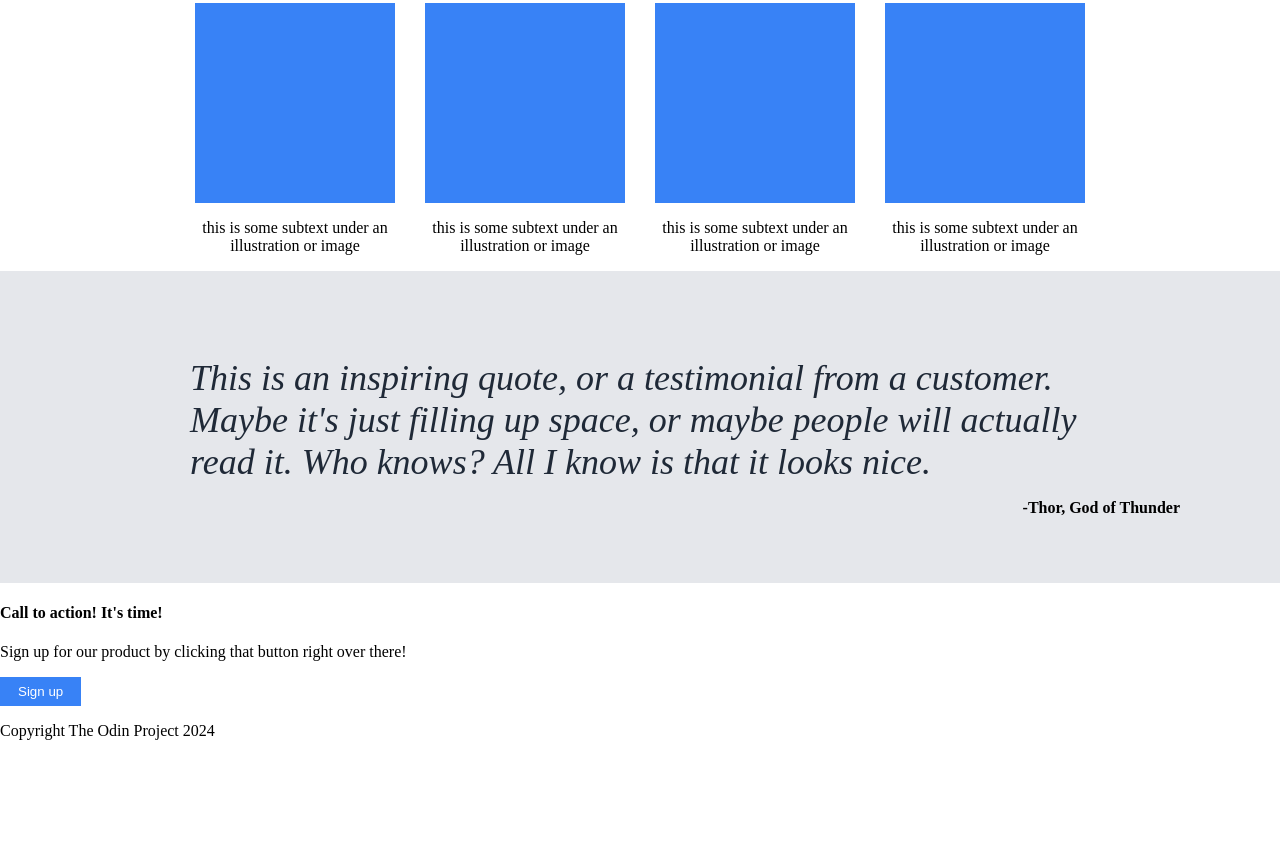
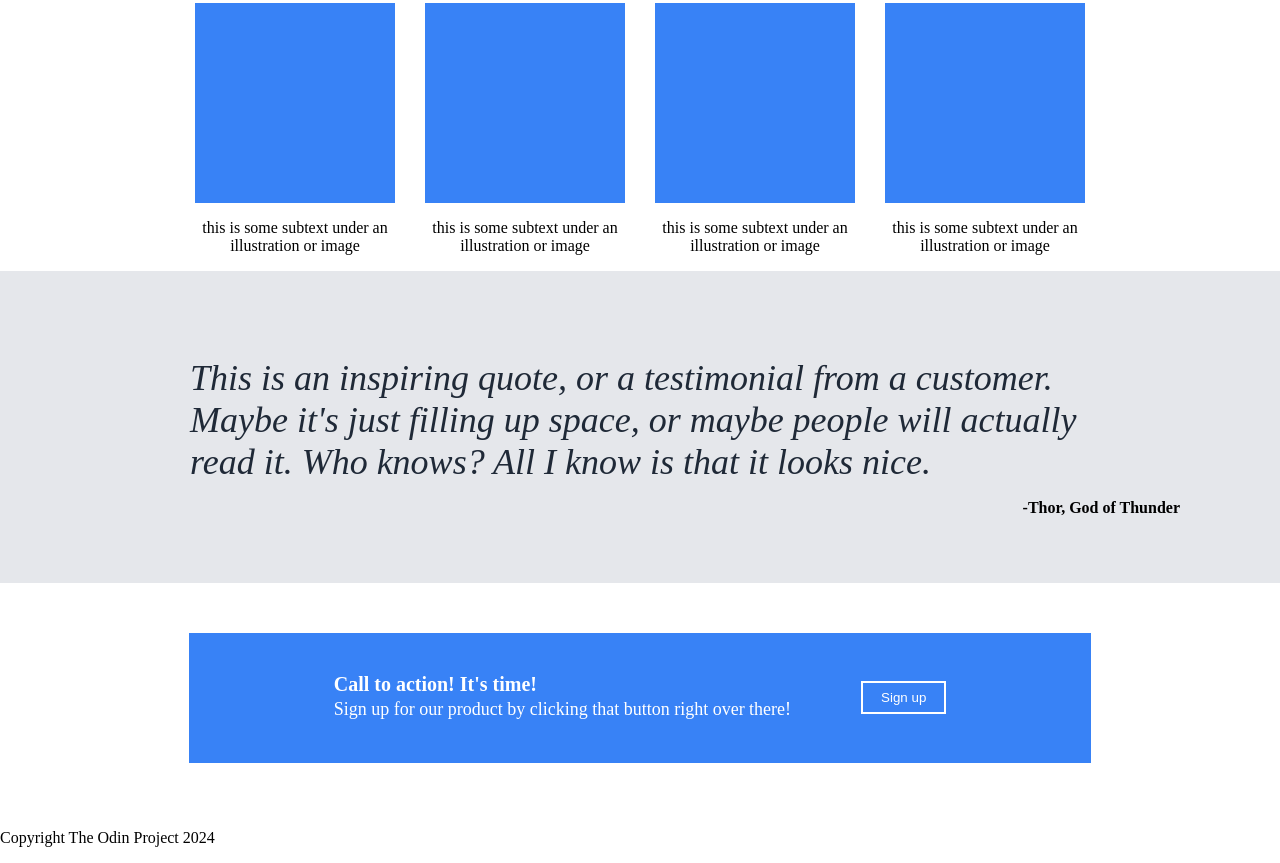
Before and after one commit to ABeeZee/landing-page, a plain HTML site: page index.html in a window 1280 px wide. Shown: the part 376-1239 px from the top of the page. Before the commit the page ends 1132 px from the top, so only its background shows below. Drawn offline with Linux system fonts and the light colour scheme.

Commit message:
Added style to bottom and CTA section
Also redefined some button styling that was preventing the button in the CTA section from having a border. Instead of having the generic callout for the buttons definging "0 border", defined border properties for each button specifically.

```diff
--- a/style.css
+++ b/style.css
@@ -59,8 +59,11 @@ h1 {
 button {
     background-color: #3882f6;
     color: white;
+    padding: 7px 18px;
+}
+
+.hero-left button {
     border: 0;
-    padding: 7px 18px;
 }
 
 .content {
@@ -125,3 +128,37 @@ h3 {
     align-self: flex-end;
     max-width: 900px;
 }
+
+.bottom {
+    display: flex;
+    justify-content: center;
+    padding: 50px 0px;
+}
+
+.popup {
+    display: flex;
+    background-color: #3882f6;
+    color: white;
+    align-items: center;
+    justify-content: center;
+    gap: 70px;
+    padding: 40px 145px;
+}
+
+.popup-left {
+    font-size: 18px;
+}
+
+h4 {
+    font-size: 20px;
+    margin: 0;
+}
+
+.popup-left p {
+    margin: 3px 0px;
+}
+
+.popup button {
+    border-style: solid;
+    border-color: white;
+}
```
